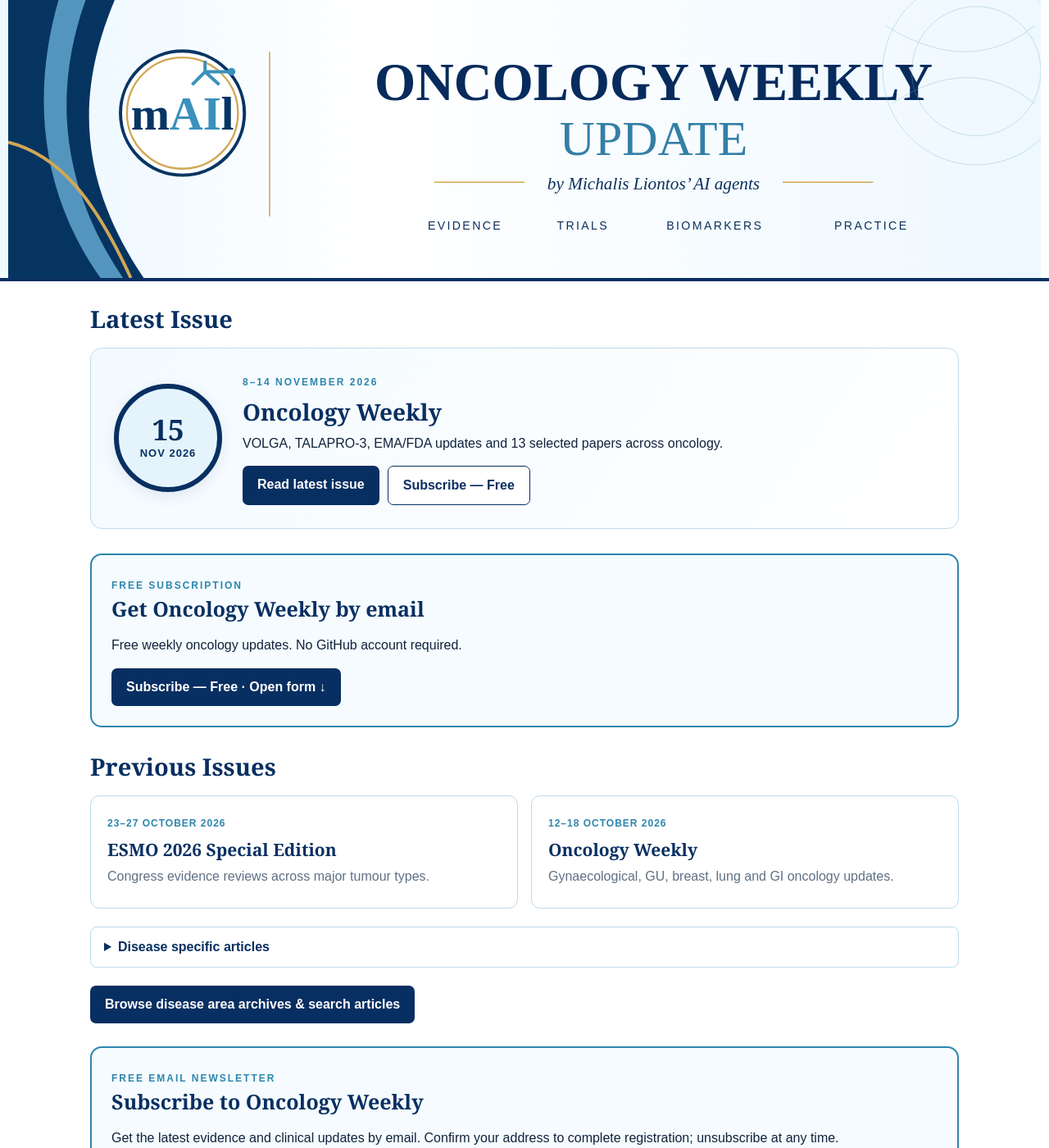
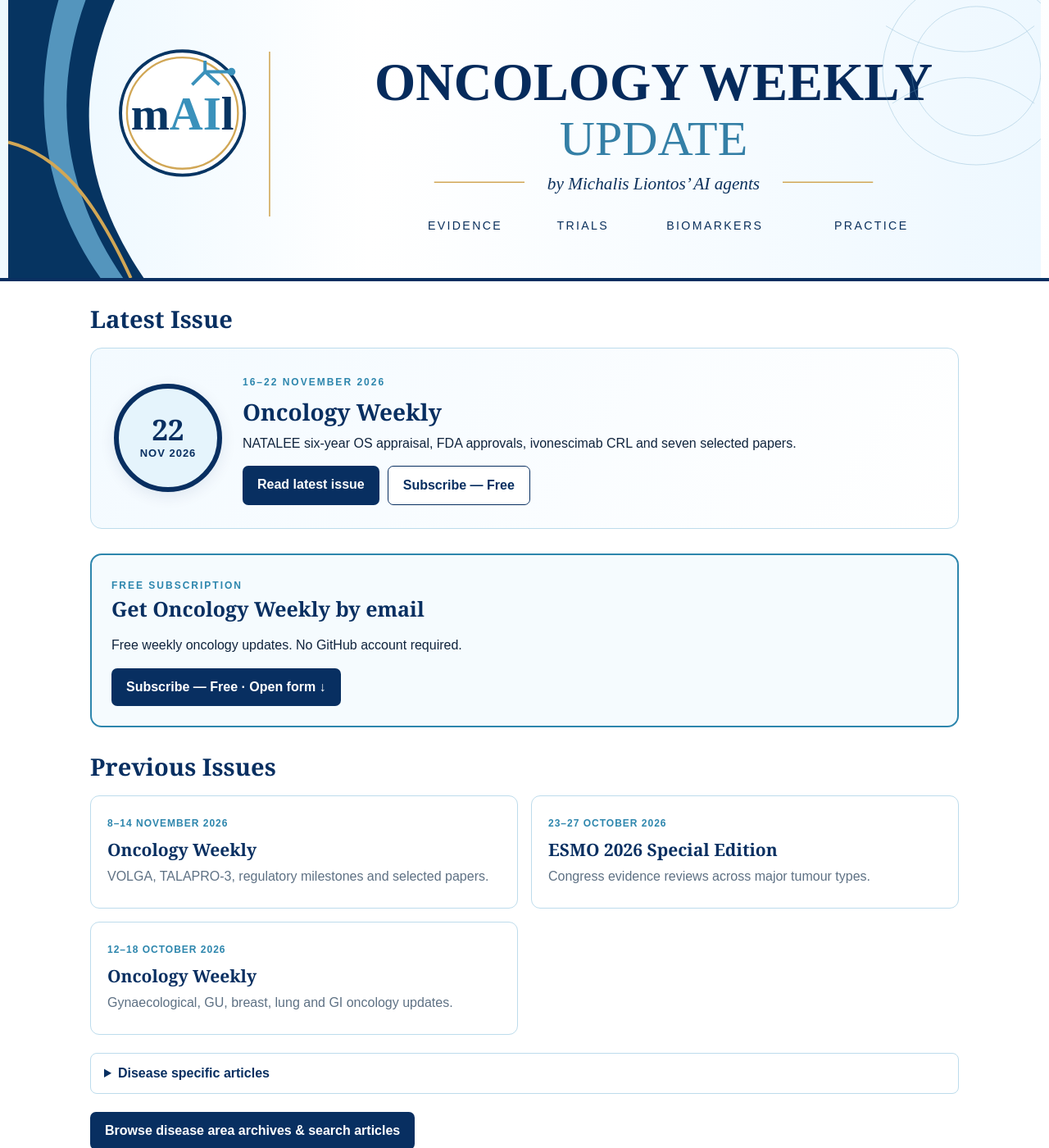
Before and after one commit to mliontos/Liontos-Weekly-Updates-in-Oncology, a Jekyll site: the page built from index.html, in a window 1280 px wide and 1400 px high. Shown: the whole window at 82% size. Built offline with Jekyll 4.4.1, drawn with Linux system fonts in a browser that asks for light colours.

Commit message:
Feature 22 November issue on homepage and archive prior issue

```diff
--- a/index.html
+++ b/index.html
@@ -27,10 +27,10 @@ title: Weekly Updates in Oncology
 <main class="home-wrap">
 <section aria-labelledby="latest-title">
 <h1 id="latest-title" class="home-heading">Latest Issue</h1>
-<div class="home-latest"><div class="issue-circle" aria-label="15 November 2026"><strong>15</strong><span>NOV 2026</span></div><div><span class="eyebrow">8–14 November 2026</span><h2>Oncology Weekly</h2><p>VOLGA, TALAPRO-3, EMA/FDA updates and 13 selected papers across oncology.</p><div class="home-actions"><a class="home-button" href="{{ '/weekly/2026-11-15/' | relative_url }}">Read latest issue</a><a class="home-button secondary" href="#subscribe">Subscribe — Free</a></div></div></div>
+<div class="home-latest"><div class="issue-circle" aria-label="22 November 2026"><strong>22</strong><span>NOV 2026</span></div><div><span class="eyebrow">16–22 November 2026</span><h2>Oncology Weekly</h2><p>NATALEE six-year OS appraisal, FDA approvals, ivonescimab CRL and seven selected papers.</p><div class="home-actions"><a class="home-button" href="{{ '/weekly/2026-11-22/' | relative_url }}">Read latest issue</a><a class="home-button secondary" href="#subscribe">Subscribe — Free</a></div></div></div>
 </section>
 <section class="home-subscribe" id="subscribe-top" aria-label="Free newsletter subscription"><span class="eyebrow">Free subscription</span><h2>Get Oncology Weekly by email</h2><p>Free weekly oncology updates. No GitHub account required.</p><a class="home-button" href="#subscribe">Subscribe — Free · Open form ↓</a></section>
-<section aria-labelledby="previous-title"><h2 id="previous-title" class="home-heading">Previous Issues</h2><div class="home-prev">
+<section aria-labelledby="previous-title"><h2 id="previous-title" class="home-heading">Previous Issues</h2><div class="home-prev"><a href="{{ '/weekly/2026-11-15/' | relative_url }}"><span>8–14 November 2026</span><b>Oncology Weekly</b><p>VOLGA, TALAPRO-3, regulatory milestones and selected papers.</p></a>
 <a href="{{ '/weekly/2026-10-27/' | relative_url }}"><span>23–27 October 2026</span><b>ESMO 2026 Special Edition</b><p>Congress evidence reviews across major tumour types.</p></a>
 <a href="{{ '/weekly/2026-10-18/' | relative_url }}"><span>12–18 October 2026</span><b>Oncology Weekly</b><p>Gynaecological, GU, breast, lung and GI oncology updates.</p></a>
 </div>
```
